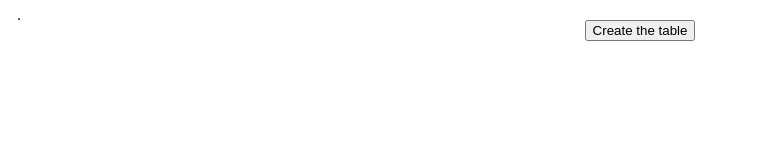
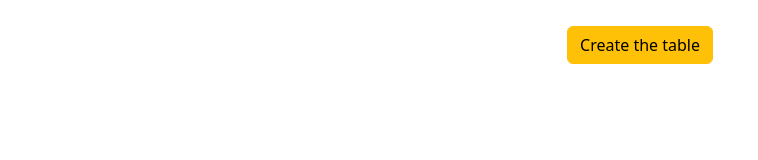
Before and after one commit to acciojob/create-table-2-nithig, a website: page main.html in a window 1280 px wide. Shown: the whole page, without its empty margins (0-758 px from the left). Drawn offline with nearby package versions, Linux system fonts and the light colour scheme.

Commit message:
created a submission

```diff
--- a/main.html
+++ b/main.html
@@ -5,16 +5,12 @@
 	<head>
 		<meta charset=utf-8 />
 		<title>Create a table</title>
-		<style type="text/css">
-			body {padding: 10px;}
-			form{text-align:center;}
-		</style>
-		 <!-- <link href="https://cdn.jsdelivr.net/npm/bootstrap@5.3.0/dist/css/bootstrap.min.css" rel="stylesheet"> -->
+		 <link href="https://cdn.jsdelivr.net/npm/bootstrap@5.3.0/dist/css/bootstrap.min.css" rel="stylesheet">
 		<link rel="stylesheet" href="styles.css">
 	</head>
 
 	<body>
-		<table id="myTable" border="1">
+		<table id="myTable" border="1" class="table table-striped table-bordered rounded-3 overflow-hidden">
 		</table>
 		<form>
 			<input type="button" class="btn btn-warning" onclick="createTable()" value="Create the table">
--- a/styles.css
+++ b/styles.css
@@ -1 +1,3 @@
 /*  your css code here. If applicable */
+body {padding: 10px;}
+form{text-align:center;}
```
